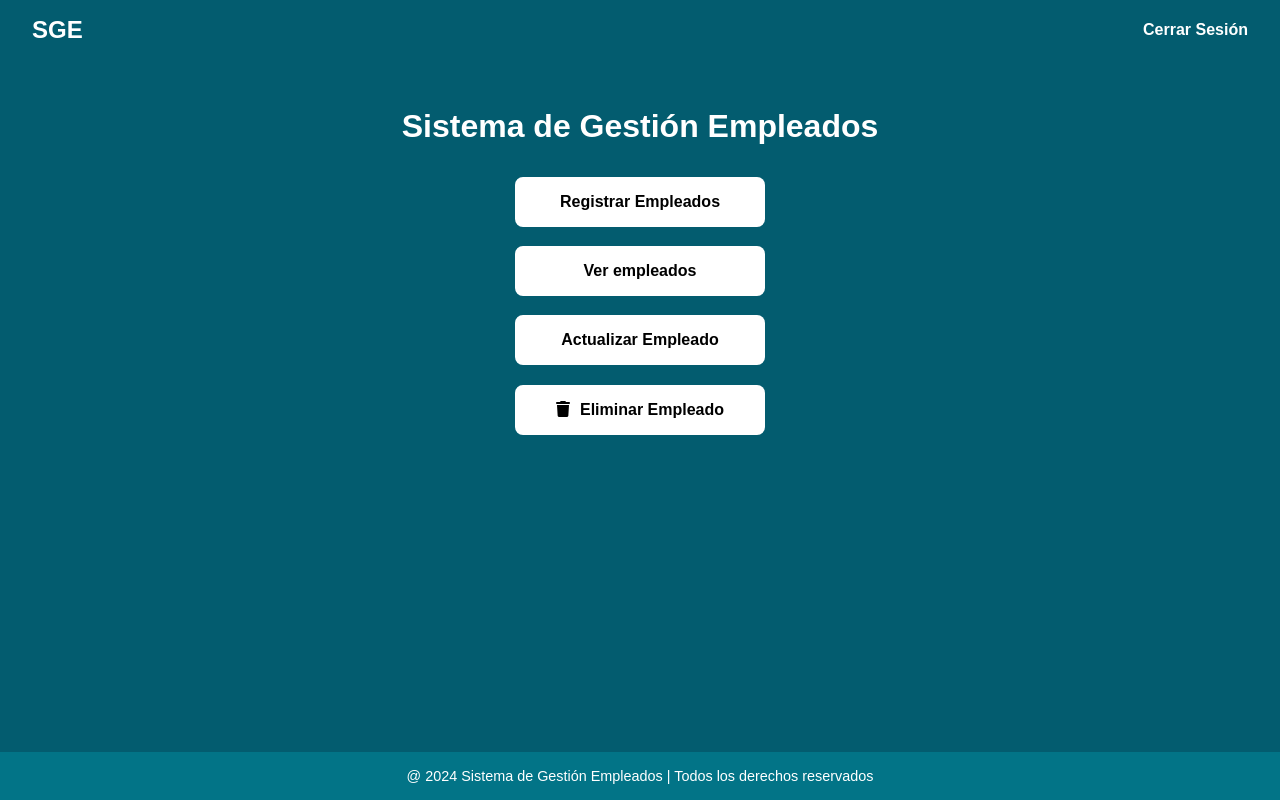
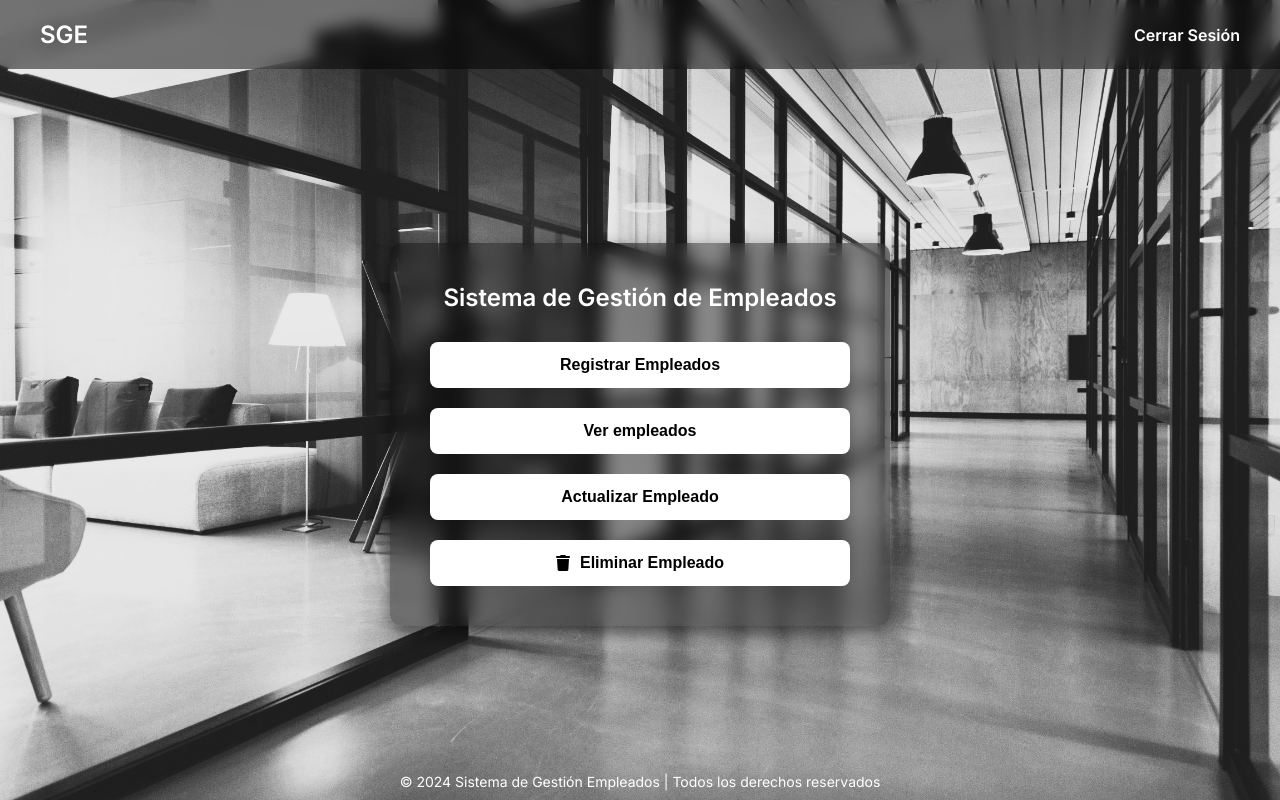
Before and after one commit to BeoGonzalez/Sistema-Empleados, a plain HTML site: page project/crud/crud.html in a window 1280 px wide. Drawn offline with Linux system fonts and the light colour scheme.

Commit message:
Cambié el diseño del crud

```diff
--- a/project/crud/crud.html
+++ b/project/crud/crud.html
@@ -5,7 +5,7 @@
   <meta name="viewport" content="width=device-width, initial-scale=1.0" />
   <title>Sistema de Gestión Empleados</title>
   <link rel="stylesheet" href="https://cdnjs.cloudflare.com/ajax/libs/font-awesome/6.7.2/css/all.min.css" integrity="sha512-Evv84Mr4kqVGRNSgIGL/F/aIDqQb7xQ2vcrdIwxfjThSH8CSR7PBEakCr51Ck+w+/U6swU2Im1vVX0SVk9ABhg==" crossorigin="anonymous" referrerpolicy="no-referrer" />
-  <link rel="icon" type="image/x-icon" href="Imagenes/mish.jpg">
+  <link href="https://fonts.googleapis.com/css2?family=Inter:wght@400;600&display=swap" rel="stylesheet">
   <link rel="stylesheet" href="style.css" />
 </head>
 <body>
@@ -19,17 +19,19 @@
   </header>
 
   <main class="main-content">
-    <h1>Sistema de Gestión Empleados</h1>
-    <div class="button-container">
-      <a href="../registro/registro.html"><button>Registrar Empleados</button></a>
-      <a href="../listado/listado.html"><button>Ver empleados</button></a>
-      <a href="../actualizar/actualizar.html"><button>Actualizar Empleado</button></a>
-      <a href="../eliminar/eliminar.html"><button><span><i class="fa-solid fa-trash icono-btn"></i></span>Eliminar Empleado</button></a>
+    <div class="panel">
+      <h1>Sistema de Gestión de Empleados</h1>
+      <div class="button-container">
+        <a href="../registro/registro.html"><button>Registrar Empleados</button></a>
+        <a href="../listado/listado.html"><button>Ver empleados</button></a>
+        <a href="../actualizar/actualizar.html"><button>Actualizar Empleado</button></a>
+        <a href="../eliminar/eliminar.html"><button><i class="fa-solid fa-trash icono-btn"></i>Eliminar Empleado</button></a>
+      </div>
     </div>
   </main>
 
   <footer class="footer">
-    @ 2024 Sistema de Gestión Empleados | Todos los derechos reservados
+    © 2024 Sistema de Gestión Empleados | Todos los derechos reservados
   </footer>
 
   <script>
--- a/project/crud/style.css
+++ b/project/crud/style.css
@@ -5,9 +5,11 @@
 }
 
 body {
-    font-family: Arial, sans-serif;
-    background-color: #035c6f;
-    color: #fff;
+  font-family: 'Inter', sans-serif;
+  background: url('fondocrud.JPG') no-repeat center center fixed;
+  background-size: cover;
+  background-color: #000;
+  color: white;
   display: flex;
   flex-direction: column;
   min-height: 100vh;
@@ -17,13 +19,16 @@
   display: flex;
   justify-content: space-between;
   align-items: center;
-    padding: 1rem 2rem;
-    background-color: #035c6f;
+  padding: 20px 40px;
+  background: rgba(0, 0, 0, 0.5);
+  backdrop-filter: blur(8px);
+  -webkit-backdrop-filter: blur(8px);
 }
 
 .logo {
-    font-size: 1.5rem;
+  font-size: 24px;
   font-weight: bold;
+  color: white;
 }
 
 .navbar ul {
@@ -39,58 +44,75 @@
 }
 
 .main-content {
-    text-align: center;
-    margin-top: 3rem;
+  padding: 60px 20px;
+  display: flex;
+  justify-content: center;
+  align-items: center;
   flex: 1;
 }
 
-  .main-content h1 {
-    font-size: 2rem;
-    margin-bottom: 2rem;
+.panel {
+  background: rgba(0, 0, 0, 0.4);
+  backdrop-filter: blur(10px);
+  -webkit-backdrop-filter: blur(10px);
+  box-shadow: 0 8px 20px rgba(0, 0, 0, 0.6);
+  border-radius: 12px;
+  padding: 40px;
+  width: 100%;
+  max-width: 500px;
+  text-align: center;
+}
+
+.panel h1 {
+  font-size: 24px;
+  font-weight: 600;
+  margin-bottom: 30px;
+  color: #ffffff;
 }
 
 .button-container {
   display: flex;
   flex-direction: column;
-    gap: 1.2rem;
-    align-items: center;
+  gap: 20px;
 }
 
 .button-container button {
-    display: inline-block;
-    width: 250px;
-    padding: 1rem;
+  width: 100%;
+  padding: 14px;
   background-color: white;
   color: black;
+  font-size: 16px;
   border: none;
   border-radius: 8px;
-    font-size: 1rem;
-    font-weight: bold;
+  font-weight: 600;
   cursor: pointer;
-    transition: background-color 0.3s ease;
-    text-decoration: none;
+  transition: background-color 0.3s;
+  display: flex;
+  align-items: center;
+  justify-content: center;
+}
+
+.button-container button:hover {
+  background-color: #ddd;
+}
+
+.icono-btn {
+  margin-right: 10px;
 }
 
 a {
   text-decoration: none;
 }
 
-  .button-container button:hover, button:active{
-    background-color:midnightblue;
-    color:azure
+.footer {
+  background: none;
+  box-shadow: none;
+  padding: 0;
+  color: white;
+  font-size: 14px;
+  text-align: center;
+  position: fixed;
+  bottom: 10px;
+  width: 100%;
+  pointer-events: none;
 }
-
-  .footer {
-    background-color: #027487;
-    text-align: center;
-    padding: 1rem;
-    font-size: 0.9rem;
-  }
-
-
-  .mish {
-    margin: 20px;
-  }
-  .icono-btn{
-    padding-right: 10px;
-  }
--- a/project/login/styles.css
+++ b/project/login/styles.css
@@ -8,19 +8,19 @@ body {
   font-family: 'Inter', sans-serif;
   background: url('fondologin.jpg') no-repeat center center fixed;
   background-size: cover;
-  background-color: #000; /* Fallback */
+  background-color: #000;
   color: white;
   display: flex;
   flex-direction: column;
   min-height: 100vh;
 }
 
-/* Ocultar header */
+
 header {
   display: none;
 }
 
-/* Contenedor principal */
+
 .container {
   padding: 60px 20px;
   display: flex;
@@ -29,7 +29,7 @@ header {
   flex: 1;
 }
 
-/* Caja de login con fondo translúcido */
+
 .login-box {
   margin: 20px;
   box-shadow: 0 8px 20px rgba(0, 0, 0, 0.6);
@@ -44,14 +44,14 @@ header {
   text-align: center;
 }
 
-/* Imagen dentro del login-box (opcional) */
+
 .login-box img {
   width: 100%;
   border-radius: 8px;
   margin-bottom: 20px;
 }
 
-/* Título */
+
 h2 {
   margin-bottom: 30px;
   font-size: 24px;
@@ -60,7 +60,7 @@ h2 {
   text-align: center;
 }
 
-/* Campos de entrada */
+
 input[type="text"],
 input[type="password"] {
   width: 100%;
@@ -83,7 +83,7 @@ input:focus {
   outline: none;
 }
 
-/* Botón claro */
+
 button {
   width: 100%;
   padding: 14px;
@@ -101,21 +101,21 @@ button:hover {
   background-color: #ddd;
 }
 
-/* Mensaje de error (opcional) */
+
 .error-message {
   color: #FF4C4C;
   margin-top: 10px;
   font-size: 14px;
 }
 
-/* Enlaces o texto destacado */
+
 a,
 .highlight {
   color: #00BFFF;
   text-decoration: none;
 }
 
-/* Footer flotante, sin fondo */
+
 footer {
   background: none;
   box-shadow: none;
```
Also changed, not shown: project/crud/Imagenes/favicon.png (deleted), project/crud/Imagenes/mish.jpg (deleted), project/crud/fondocrud.JPG (added). Lines whose indentation alone changed are shown as unchanged.
